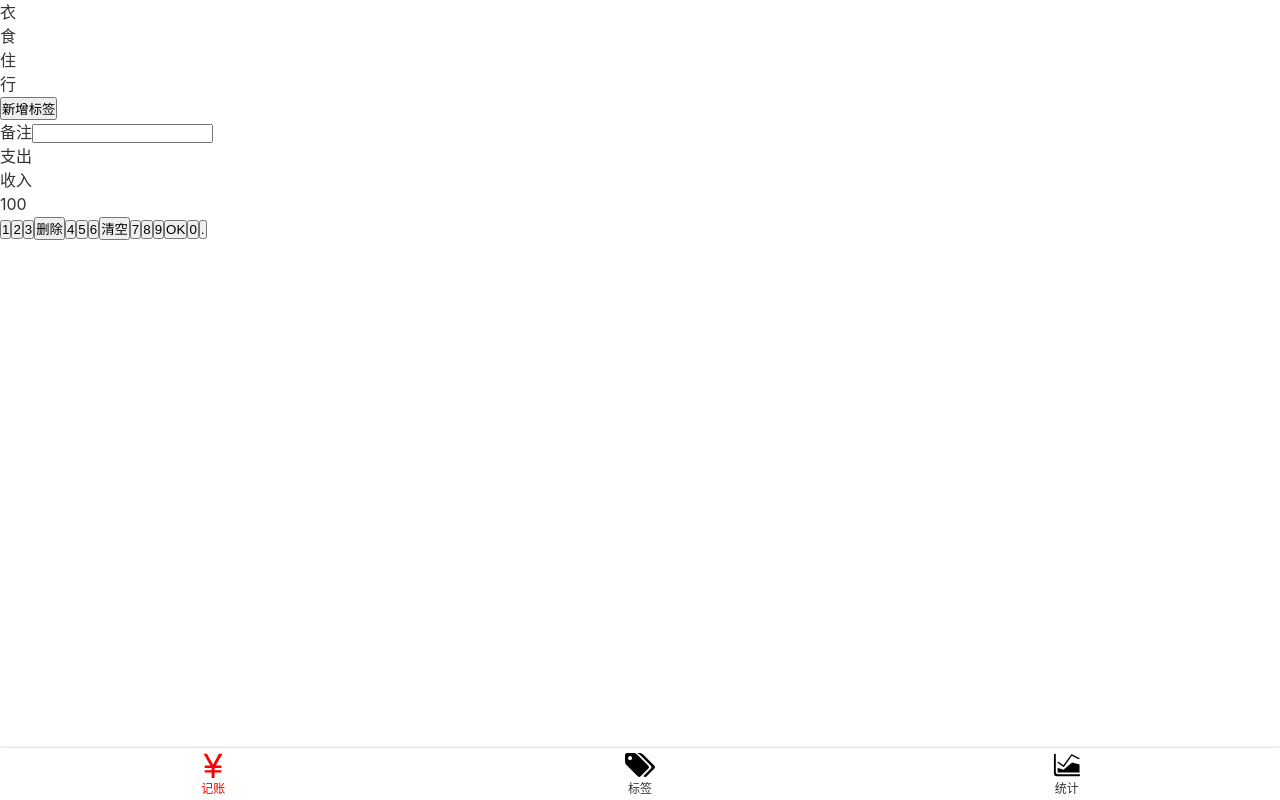
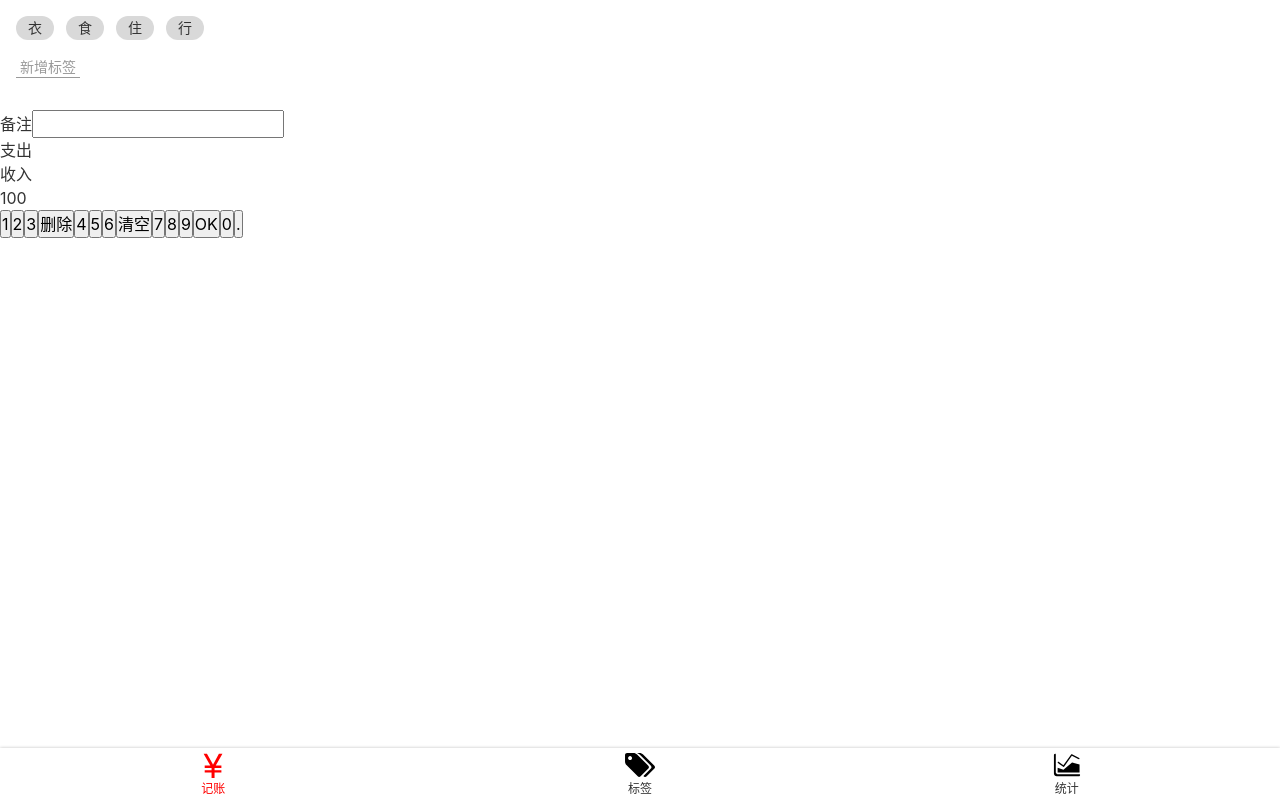
Before and after one commit to haixiangyan/split-wise-vue, a Vue app: page /#/money in a window 1280 px wide. Built offline with nearby package versions, Linux system fonts and the light colour scheme.

Commit message:
Update tag styles

```diff
--- a/src/App.vue
+++ b/src/App.vue
@@ -12,5 +12,6 @@
         color: #333;
         -webkit-font-smoothing: antialiased;
         -moz-osx-font-smoothing: grayscale;
+        font-size: 16px;
     }
 </style>
--- a/src/assets/styles/reset.scss
+++ b/src/assets/styles/reset.scss
@@ -7,3 +7,10 @@ a {
   text-decoration: none;
   color: inherit;
 }
+ul, ol {
+  list-style-type: none;
+}
+
+button, input {
+  font: inherit;
+}
--- a/src/views/Money.vue
+++ b/src/views/Money.vue
@@ -52,4 +52,31 @@
 </script>
 
 <style scoped lang="scss">
+    @import "~@/assets/styles/helper.scss";
+    .tags {
+        font-size: 14px;
+        padding: 16px;
+        > .current {
+            display: flex;
+            > li {
+                $h: 24px;
+                background: #d9d9d9;
+                height: $h;
+                line-height: $h;
+                border-radius: $h/2;
+                padding: 0 12px;
+                margin-right: 12px;
+            }
+        }
+        > .new {
+            padding: 16px 0;
+            button {
+                padding: 0 4px;
+                background: transparent;
+                border: none;
+                color: #999;
+                border-bottom: 1px solid;
+            }
+        }
+    }
 </style>
```
